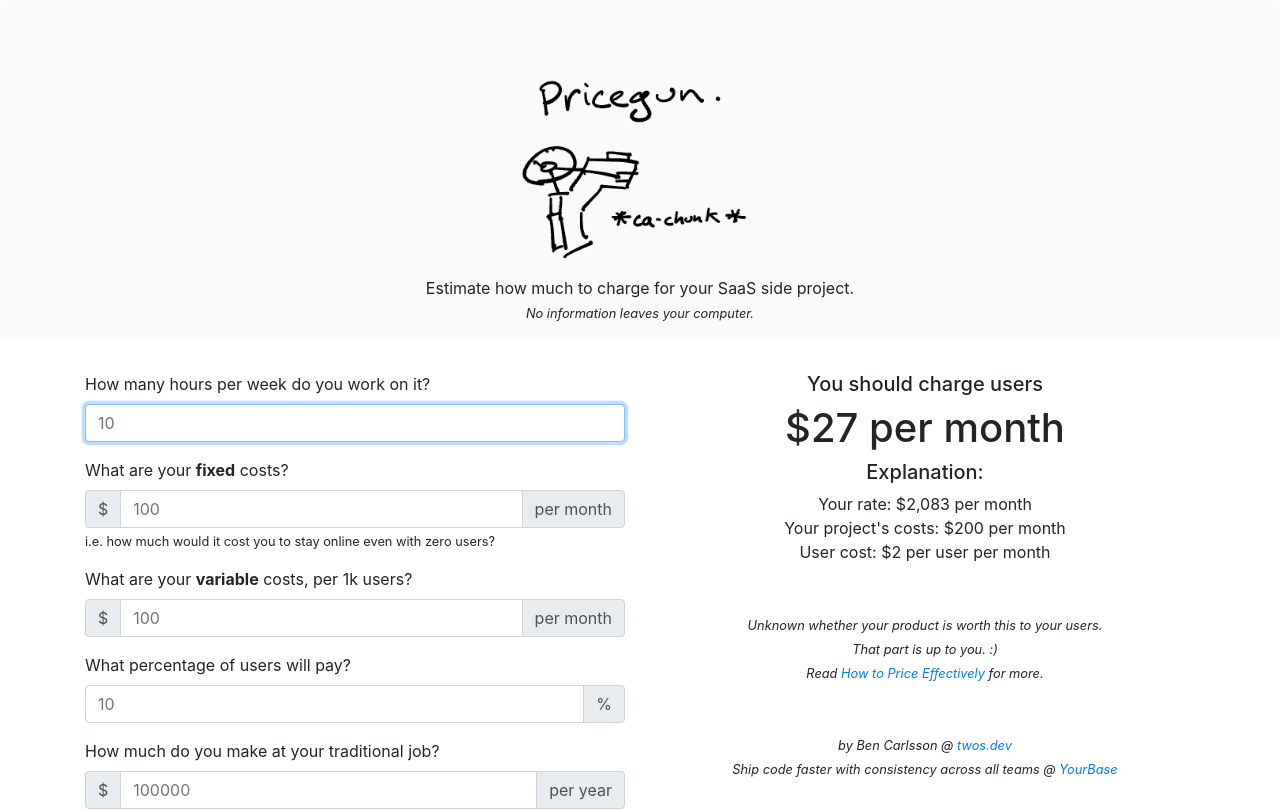
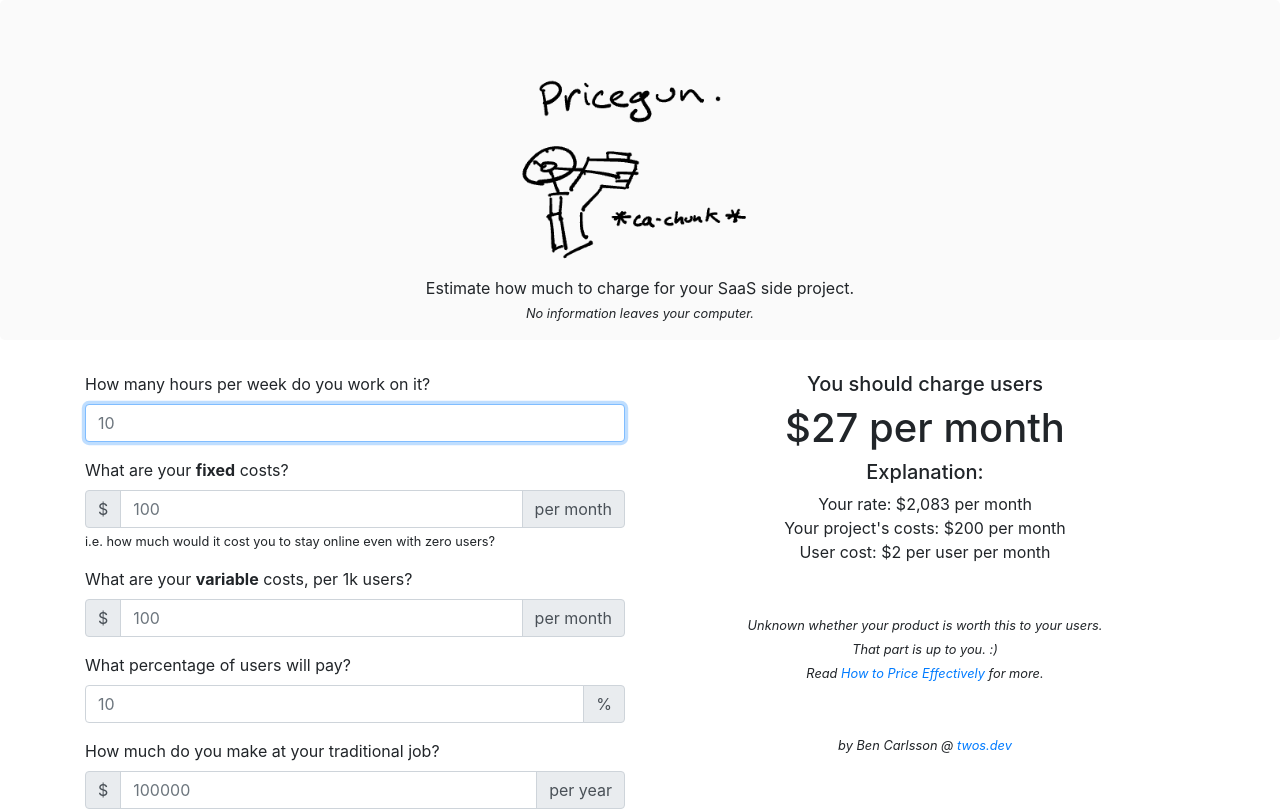
Before and after one commit to glacials/pricegun, a React (Create React App) app: page / in a window 1280 px wide. Shown: the top 811 px of the page. Built offline with nearby package versions, Linux system fonts and the light colour scheme.

Commit message:
Remove YourBase shoutout

```diff
--- a/public/index.html
+++ b/public/index.html
@@ -24,7 +24,7 @@
       work correctly both with client-side routing and a non-root public URL.
       Learn how to configure a non-root public URL by running `npm run build`.
     -->
-    <title>Pricegun: Estimate how much to charge for your SaaS side project</title>
+    <title>Pricegun: Estimate how much to charge for your SaaS side project.</title>
   </head>
   <body>
     <noscript>You need to enable JavaScript to run this app.</noscript>
--- a/src/App.js
+++ b/src/App.js
@@ -79,8 +79,6 @@ class App extends React.Component {
               <div className="mx-auto my-5">
                 <small>
                   <i>by Ben Carlsson @ <a href="https://twos.dev">twos.dev</a></i>
-                  <br />
-                  <i>Ship code faster with consistency across all teams @ <a href="https://yourbase.io">YourBase</a></i>
                 </small>
               </div>
             </Col>
```
